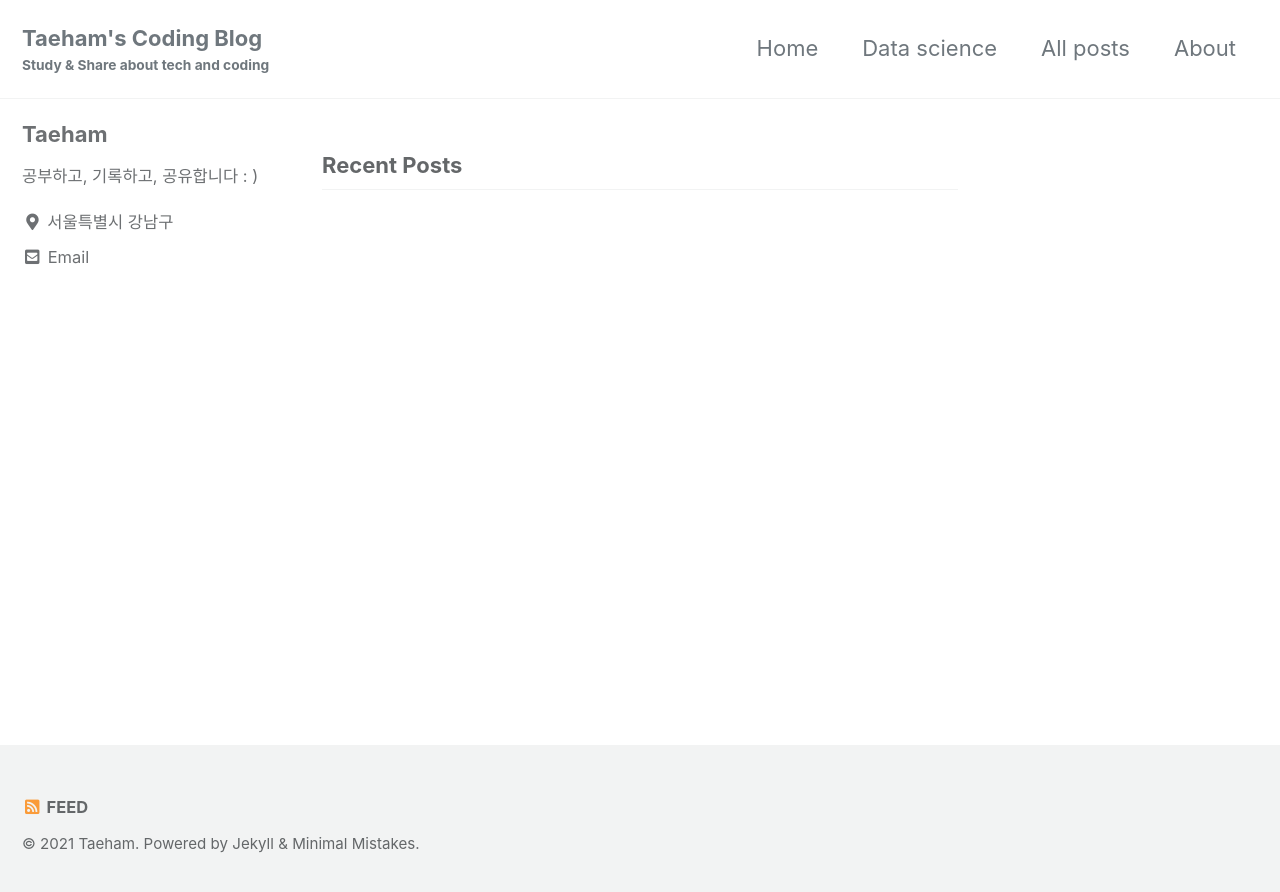
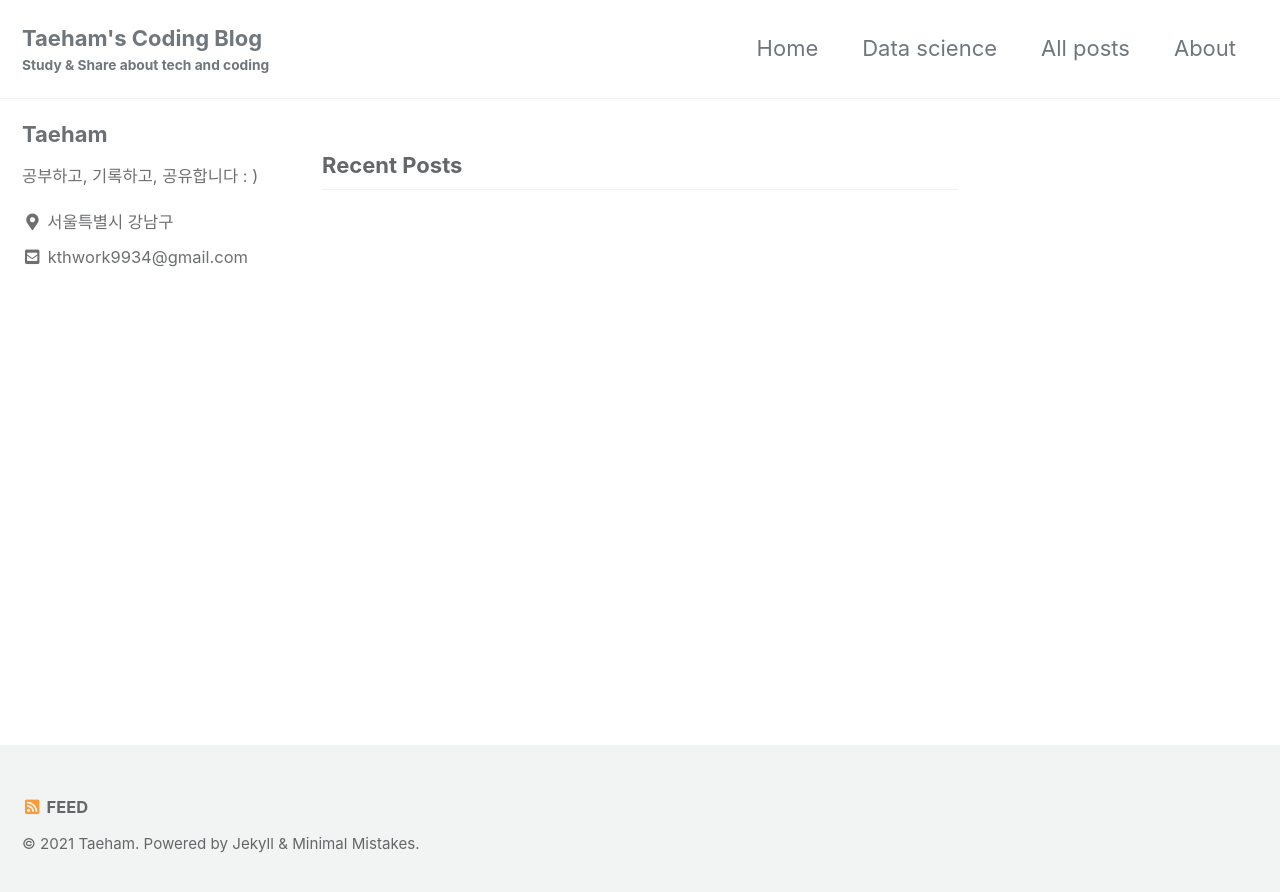
Before and after one commit to kthworks/kthworks.github.io, a Jekyll site: the page built from index.html, in a window 1280 px wide. Shown: the top 892 px of the page. Built offline with Jekyll 4.4.1, drawn with Linux system fonts in a browser that asks for light colours; cached includes are drawn as plain includes; the list of posts is cut into pages by our own code.

Commit message:
Update _config.yml

```diff
--- a/_config.yml
+++ b/_config.yml
@@ -100,7 +100,7 @@ author:
   location         : "서울특별시 강남구"
   email            : #kthwork9934@gmail.com
   links:
-    - label: "Email"
+    - label: "kthwork9934@gmail.com"
       icon: "fas fa-fw fa-envelope-square"
       url: "kthwork9934@gmail.com"
     - label: "Website"
```
